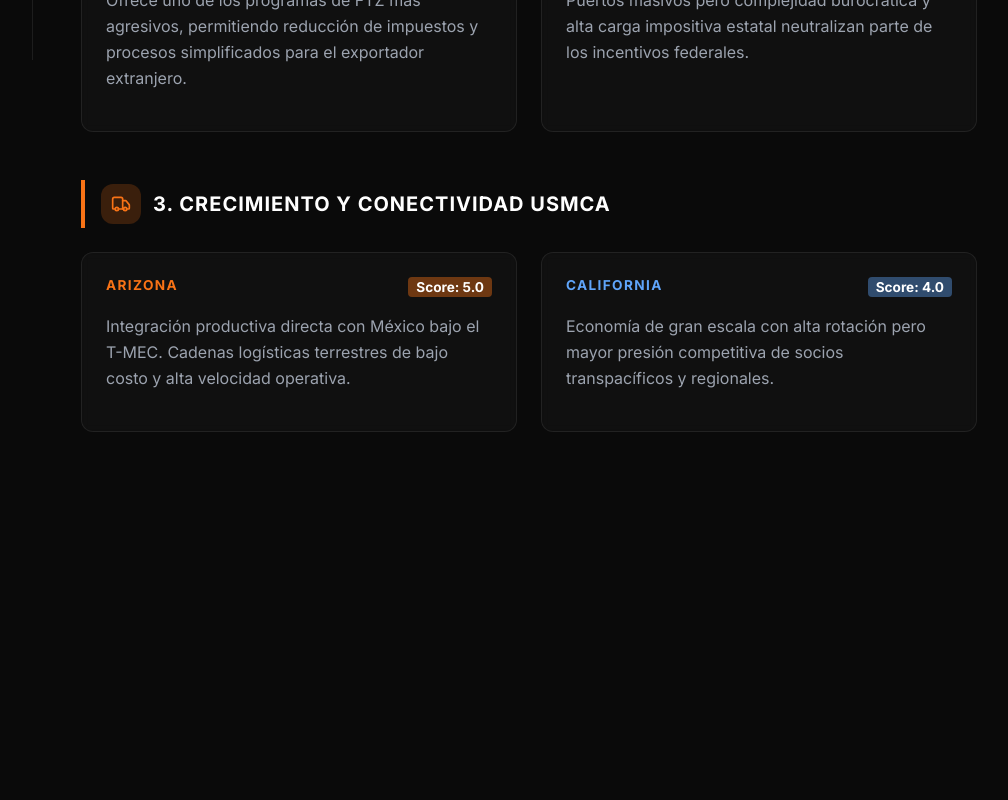
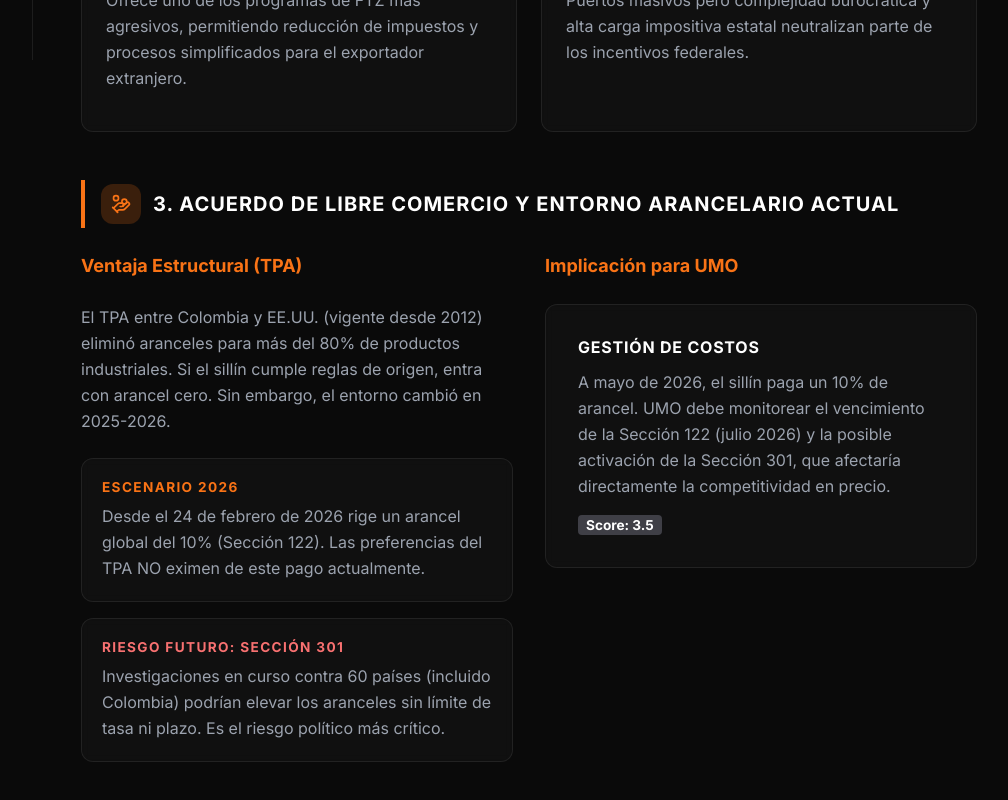
Before and after one commit to 4builes-crypto/Umo-internationalization, a React (Vite) app: page /international-trade in a window 1280 px wide. Shown: the part 740-1540 px from the top of the page, without its empty margins (255-1263 px from the left). Before the commit the page ends 1284 px from the top, so only its background shows below. Built offline with nearby package versions, Linux system fonts and the light colour scheme.

Commit message:
fix: resolve unused import in International Trade page after section migration

```diff
--- a/src/pages/InternationalTrade.tsx
+++ b/src/pages/InternationalTrade.tsx
@@ -1,4 +1,4 @@
-import { Truck, Settings, Box } from 'lucide-react';
+import { Settings, Box, HandCoins } from 'lucide-react';
 import { useLanguage } from '../contexts/LanguageContext';
 
 export const InternationalTrade = () => {
@@ -96,40 +96,66 @@ export const InternationalTrade = () => {
         </div>
       </section>
 
-      {/* 3. Crecimiento y Conectividad USMCA */}
+      {/* 3. Acuerdo de Libre Comercio y Entorno Arancelario Actual */}
       <section className="space-y-6">
         <div className="flex items-center gap-3 border-l-4 border-unoOrange pl-4 py-1">
           <div className="w-10 h-10 rounded-xl bg-unoOrange/20 flex items-center justify-center text-unoOrange">
-            <Truck className="w-5 h-5" />
+            <HandCoins className="w-5 h-5" />
           </div>
           <h2 className="text-xl font-bold text-white uppercase tracking-wider">
-            {language === 'es' ? '3. Crecimiento y Conectividad USMCA' : '3. Growth & USMCA Connectivity'}
+            {language === 'es'
+              ? '3. Acuerdo de Libre Comercio y Entorno Arancelario Actual'
+              : '3. Free Trade Agreement & Current Tariff Environment'}
           </h2>
         </div>
 
-        <div className="grid grid-cols-1 md:grid-cols-2 gap-6">
-          <div className="glass-card p-6 border-zinc-800 hover:border-unoOrange/30 transition-all group">
-            <div className="flex justify-between items-start mb-4">
-              <h4 className="text-unoOrange font-bold text-xs tracking-widest uppercase">ARIZONA</h4>
-              <span className="text-xs font-bold text-white px-2 py-0.5 bg-unoOrange/40 rounded whitespace-nowrap">Score: 5.0</span>
+        <div className="grid grid-cols-1 lg:grid-cols-2 gap-8">
+          <div className="space-y-6">
+            <h3 className="text-lg font-bold text-unoOrange flex items-center gap-2">
+               {language === 'es' ? 'Ventaja Estructural (TPA)' : 'Structural Advantage (TPA)'}
+            </h3>
+            <p className="text-sm text-textSecondary leading-relaxed">
+              {language === 'es'
+                ? 'El TPA entre Colombia y EE.UU. (vigente desde 2012) eliminó aranceles para más del 80% de productos industriales. Si el sillín cumple reglas de origen, entra con arancel cero. Sin embargo, el entorno cambió en 2025-2026.'
+                : 'The TPA between Colombia and the US (in effect since 2012) eliminated tariffs for over 80% of industrial products. If the seat meets origin rules, it enters with zero tariff. However, the environment changed in 2025-2026.'}
+            </p>
+            <div className="grid grid-cols-1 gap-4">
+              <div className="p-5 bg-zinc-900/80 rounded-xl border-l-4 border-unoOrange glass-card">
+                <h4 className="text-unoOrange font-bold text-xs mb-2 tracking-widest uppercase">Escenario 2026</h4>
+                <p className="text-sm text-textSecondary leading-relaxed">
+                  {language === 'es'
+                    ? 'Desde el 24 de febrero de 2026 rige un arancel global del 10% (Sección 122). Las preferencias del TPA NO eximen de este pago actualmente.'
+                    : 'Since February 24, 2026, a 10% global tariff (Section 122) has been in effect. TPA preferences DO NOT currently exempt from this payment.'}
+                </p>
+              </div>
+              <div className="p-5 bg-zinc-900/80 rounded-xl border-l-4 border-red-400 glass-card">
+                <h4 className="text-red-400 font-bold text-xs mb-2 tracking-widest uppercase">Riesgo Futuro: Sección 301</h4>
+                <p className="text-sm text-textSecondary leading-relaxed">
+                  {language === 'es'
+                    ? 'Investigaciones en curso contra 60 países (incluido Colombia) podrían elevar los aranceles sin límite de tasa ni plazo. Es el riesgo político más crítico.'
+                    : 'Ongoing investigations against 60 countries (including Colombia) could raise tariffs without rate or term limits. It is the most critical political risk.'}
+                </p>
+              </div>
             </div>
-            <p className="text-sm text-textSecondary leading-relaxed mb-4">
-              {language === 'es'
-                ? 'Integración productiva directa con México bajo el T-MEC. Cadenas logísticas terrestres de bajo costo y alta velocidad operativa.'
-                : 'Direct productive integration with Mexico under USMCA. Low-cost and high-speed terrestrial logistical chains.'}
-            </p>
           </div>
 
-          <div className="glass-card p-6 border-zinc-800 hover:border-blue-400/30 transition-all group">
-            <div className="flex justify-between items-start mb-4">
-              <h4 className="text-blue-400 font-bold text-xs tracking-widest uppercase">CALIFORNIA</h4>
-              <span className="text-xs font-bold text-white px-2 py-0.5 bg-blue-400/40 rounded whitespace-nowrap">Score: 4.0</span>
+          <div className="space-y-6">
+            <h3 className="text-lg font-bold text-unoOrange">{language === 'es' ? 'Implicación para UMO' : 'Implication for UMO'}</h3>
+            <div className="space-y-4">
+              <div className="bg-unoOrange/10 p-8 rounded-2xl border border-unoOrange/20 glass-card flex flex-col justify-center h-full">
+                <p className="text-sm text-white font-bold mb-3 uppercase tracking-wider">
+                  {language === 'es' ? 'Gestión de Costos' : 'Cost Management'}
+                </p>
+                <p className="text-sm text-textSecondary leading-relaxed">
+                  {language === 'es'
+                    ? 'A mayo de 2026, el sillín paga un 10% de arancel. UMO debe monitorear el vencimiento de la Sección 122 (julio 2026) y la posible activación de la Sección 301, que afectaría directamente la competitividad en precio.'
+                    : 'As of May 2026, the seat pays a 10% tariff. UMO must monitor the expiration of Section 122 (July 2026) and the potential activation of Section 301, which would directly affect price competitiveness.'}
+                </p>
+                <div className="mt-4 flex items-center gap-2">
+                  <span className="text-xs font-bold text-white px-2 py-0.5 bg-zinc-700 rounded whitespace-nowrap">Score: 3.5</span>
+                </div>
+              </div>
             </div>
-            <p className="text-sm text-textSecondary leading-relaxed mb-4">
-              {language === 'es'
-                ? 'Economía de gran escala con alta rotación pero mayor presión competitiva de socios transpacíficos y regionales.'
-                : 'Large-scale economy with high rotation but greater competitive pressure from transpacific and regional partners.'}
-            </p>
           </div>
         </div>
       </section>
--- a/src/pages/PoliticalLegal.tsx
+++ b/src/pages/PoliticalLegal.tsx
@@ -1,5 +1,5 @@
 import { motion } from 'framer-motion';
-import { Scale, HandCoins, ShieldCheck, Zap, Info, ArrowRight, Gavel, AlertTriangle } from 'lucide-react';
+import { Scale, ShieldCheck, Zap, Info, ArrowRight, Gavel, AlertTriangle } from 'lucide-react';
 import { useLanguage } from '../contexts/LanguageContext';
 
 export const PoliticalLegal = () => {
@@ -108,69 +108,7 @@ export const PoliticalLegal = () => {
         </div>
       </section>
 
-      {/* 2. Acuerdo de Libre Comercio y Aranceles */}
-      <section className="space-y-6">
-        <div className="flex items-center gap-3 border-l-4 border-unoOrange pl-4 py-1">
-          <div className="w-10 h-10 rounded-xl bg-unoOrange/20 flex items-center justify-center text-unoOrange">
-            <HandCoins className="w-5 h-5" />
-          </div>
-          <h2 className="text-xl font-bold text-white">
-            {language === 'es'
-              ? '2. Acuerdo de Libre Comercio y Entorno Arancelario Actual'
-              : '2. Free Trade Agreement & Current Tariff Environment'}
-          </h2>
-        </div>
 
-        <div className="grid grid-cols-1 lg:grid-cols-2 gap-8">
-          <div className="space-y-6">
-            <h3 className="text-lg font-bold text-unoOrange flex items-center gap-2">
-               {language === 'es' ? 'Ventaja Estructural (TPA)' : 'Structural Advantage (TPA)'}
-            </h3>
-            <p className="text-sm text-textSecondary leading-relaxed">
-              {language === 'es'
-                ? 'El TPA entre Colombia y EE.UU. (vigente desde 2012) eliminó aranceles para más del 80% de productos industriales. Si el sillín cumple reglas de origen, entra con arancel cero. Sin embargo, el entorno cambió en 2025-2026.'
-                : 'The TPA between Colombia and the US (in effect since 2012) eliminated tariffs for over 80% of industrial products. If the seat meets origin rules, it enters with zero tariff. However, the environment changed in 2025-2026.'}
-            </p>
-            <div className="grid grid-cols-1 gap-4">
-              <div className="p-5 bg-zinc-900/80 rounded-xl border-l-4 border-unoOrange glass-card">
-                <h4 className="text-unoOrange font-bold text-xs mb-2 tracking-widest uppercase">Escenario 2026</h4>
-                <p className="text-sm text-textSecondary leading-relaxed">
-                  {language === 'es'
-                    ? 'Desde el 24 de febrero de 2026 rige un arancel global del 10% (Sección 122). Las preferencias del TPA NO eximen de este pago actualmente.'
-                    : 'Since February 24, 2026, a 10% global tariff (Section 122) has been in effect. TPA preferences DO NOT currently exempt from this payment.'}
-                </p>
-              </div>
-              <div className="p-5 bg-zinc-900/80 rounded-xl border-l-4 border-red-400 glass-card">
-                <h4 className="text-red-400 font-bold text-xs mb-2 tracking-widest uppercase">Riesgo Futuro: Sección 301</h4>
-                <p className="text-sm text-textSecondary leading-relaxed">
-                  {language === 'es'
-                    ? 'Investigaciones en curso contra 60 países (incluido Colombia) podrían elevar los aranceles sin límite de tasa ni plazo. Es el riesgo político más crítico.'
-                    : 'Ongoing investigations against 60 countries (including Colombia) could raise tariffs without rate or term limits. It is the most critical political risk.'}
-                </p>
-              </div>
-            </div>
-          </div>
-
-          <div className="space-y-6">
-            <h3 className="text-lg font-bold text-unoOrange">{language === 'es' ? 'Implicación para UMO' : 'Implication for UMO'}</h3>
-            <div className="space-y-4">
-              <div className="bg-unoOrange/10 p-8 rounded-2xl border border-unoOrange/20 glass-card flex flex-col justify-center h-full">
-                <p className="text-sm text-white font-bold mb-3 uppercase tracking-wider">
-                  {language === 'es' ? 'Gestión de Costos' : 'Cost Management'}
-                </p>
-                <p className="text-sm text-textSecondary leading-relaxed">
-                  {language === 'es'
-                    ? 'A mayo de 2026, el sillín paga un 10% de arancel. UMO debe monitorear el vencimiento de la Sección 122 (julio 2026) y la posible activación de la Sección 301, que afectaría directamente la competitividad en precio.'
-                    : 'As of May 2026, the seat pays a 10% tariff. UMO must monitor the expiration of Section 122 (July 2026) and the potential activation of Section 301, which would directly affect price competitiveness.'}
-                </p>
-                <div className="mt-4 flex items-center gap-2">
-                  <span className="text-xs font-bold text-white px-2 py-0.5 bg-zinc-700 rounded whitespace-nowrap">Score: 3.5</span>
-                </div>
-              </div>
-            </div>
-          </div>
-        </div>
-      </section>
 
       {/* 3. Regulación Ergonómica */}
       <section className="space-y-6">
@@ -180,8 +118,8 @@ export const PoliticalLegal = () => {
           </div>
           <h2 className="text-xl font-bold text-white">
             {language === 'es'
-              ? '3. Regulación ergonómica y seguridad laboral'
-              : '3. Ergonomic Regulation & Occupational Safety'}
+              ? '2. Regulación ergonómica y seguridad laboral'
+              : '2. Ergonomic Regulation & Occupational Safety'}
           </h2>
         </div>
 
```
